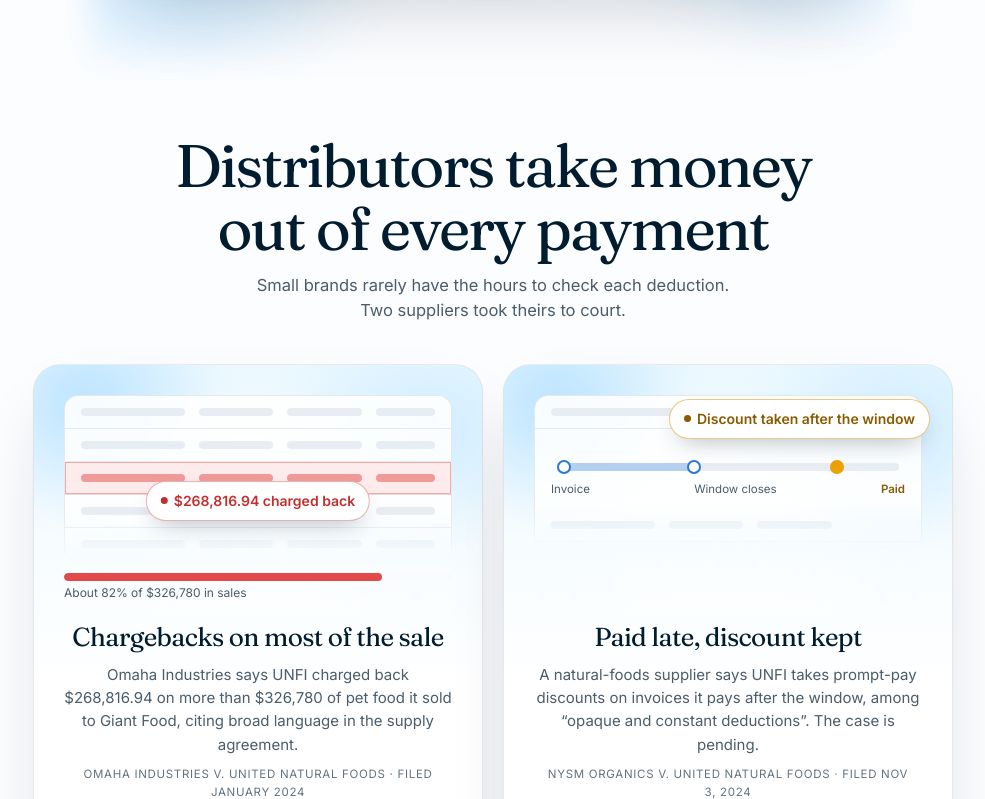
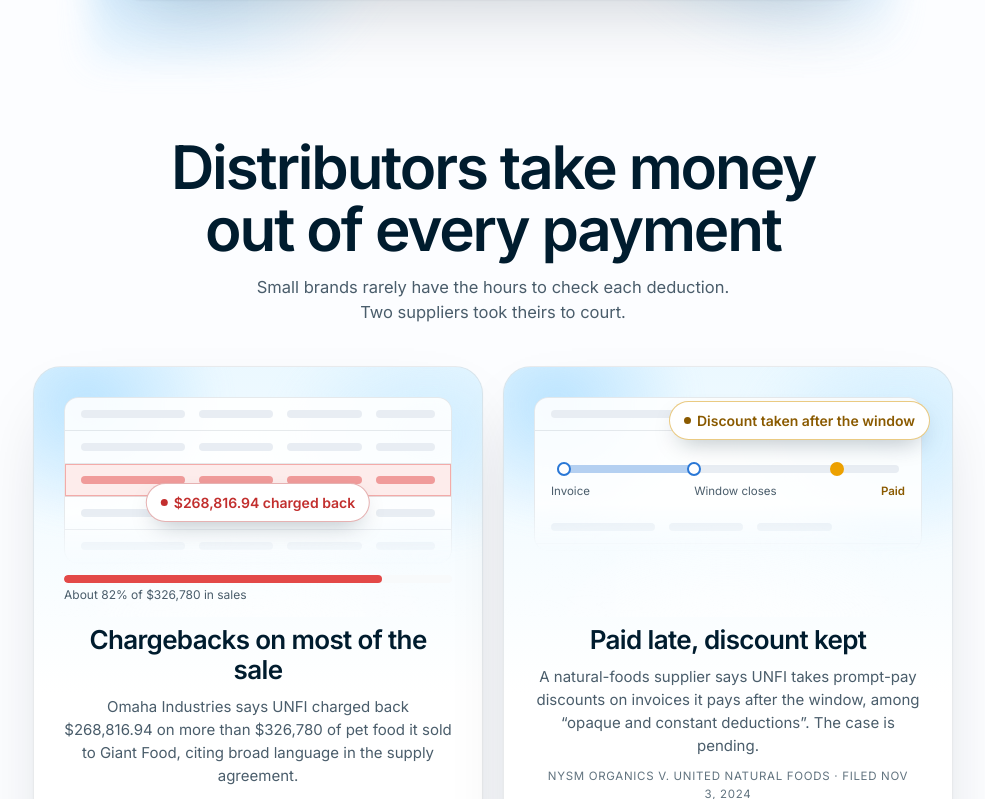
Before and after one commit to devank-yadav/clawback, a Next.js app in the folder web/: page / in a window 1280 px wide. Shown: the part 901-1700 px from the top of the page, without its empty margins (147-1132 px from the left). Built offline with nearby package versions, Linux system fonts and the light colour scheme.

Commit message:
One font: Inter everywhere. Fraunces is no longer loaded; --font-display points at Inter, headlines keep their sizes at weight 600, and the landing's two-line heading wraps cleanly on a phone

```diff
--- a/web/app/(site)/site.css
+++ b/web/app/(site)/site.css
@@ -62,10 +62,10 @@
 
 .st-card, .st-step, .st-form-card { background: var(--card); border: 1px solid var(--line); border-radius: var(--radius-card); box-shadow: 0 1px 2px rgba(0, 28, 46, 0.04); }
 
-/* the cases: billow's "first invoice" row: a centered serif head, then tall soft cards, each with a sky illustration
-   holding a small HTML vignette (faded skeleton, one crisp element, a floating chip), a serif title and a few lines */
+/* the cases: billow's "first invoice" row: a centered headline, then tall soft cards, each with a sky illustration
+   holding a small HTML vignette (faded skeleton, one crisp element, a floating chip), a title and a few lines */
 .st-head.is-center { text-align: center; display: flex; flex-direction: column; align-items: center; gap: 14px; margin-bottom: 40px; }
-.st-head.is-center h2.display { font-size: clamp(34px, 5vw, 60px); font-weight: 400; letter-spacing: -0.035em; line-height: 1.04; max-width: none; }
+.st-head.is-center h2.display { font-size: clamp(34px, 5vw, 60px); font-weight: 600; letter-spacing: -0.035em; line-height: 1.04; max-width: none; }
 .st-head.is-center p { font-size: 16.5px; line-height: 1.55; color: var(--sub); }
 .st-cases { display: grid; grid-template-columns: repeat(2, minmax(0, 1fr)); gap: 20px; max-width: 920px; margin: 0 auto; }
 .st-case { display: flex; flex-direction: column; overflow: hidden; border: 1px solid var(--line); border-radius: var(--radius-frame); background: linear-gradient(180deg, color-mix(in srgb, var(--sky) 55%, var(--card)) 0%, var(--card) 62%); box-shadow: var(--shadow-frame); }
@@ -96,7 +96,7 @@
 .st-vig-tl-labels { display: flex; justify-content: space-between; margin: 4px 16px 10px; font-size: 11.5px; color: var(--sub); }
 .st-vig-tl-labels .is-paid { color: var(--wait-ink); font-weight: 600; }
 .st-case-body { display: flex; flex-direction: column; align-items: center; text-align: center; gap: 10px; padding: 8px 30px 28px; }
-.st-case-body h3.display { font-size: 26px; font-weight: 400; letter-spacing: -0.025em; line-height: 1.15; color: var(--ink); }
+.st-case-body h3.display { font-size: 26px; font-weight: 600; letter-spacing: -0.025em; line-height: 1.15; color: var(--ink); }
 .st-case-body p { font-size: 15px; line-height: 1.55; color: var(--sub); max-width: 32em; }
 .st-case-body .st-case-when { font-size: 11.5px; letter-spacing: 0.06em; text-transform: uppercase; color: var(--faint); }
 .st-fine { text-align: center; }
@@ -164,6 +164,8 @@
 }
 @media (max-width: 720px) {
   .st-top { padding: 10px 16px; gap: 8px; }
+  .st-head.is-center h2.display { text-wrap: balance; }
+  .st-head.is-center h2.display br { display: none; }
   .st-top-links { display: none; }
   .st-top-right { margin-left: auto; }
   .st-top-right .st-btn { padding: 0 12px; min-height: 36px; font-size: 13.5px; }
--- a/web/app/app-pages.css
+++ b/web/app/app-pages.css
@@ -1,6 +1,6 @@
 /* App pages read data: a compact left-aligned header (PageHeader in components/ui/kit.tsx), sans titles, no sky
-   wash, no serif pitch. Fraunces stays on the public site; the run's result heading keeps it, smaller, as a report
-   heading. Loaded last by the console and workspace layouts. */
+   wash, no headline pitch. The public site keeps the large headlines; the run's result heading keeps one, smaller,
+   as a report heading. Loaded last by the console and workspace layouts. */
 
 /* the page header */
 .ph { display: flex; align-items: flex-end; justify-content: space-between; gap: 12px 20px; flex-wrap: wrap; padding: 8px 0 4px; }
--- a/web/app/billow-tools.css
+++ b/web/app/billow-tools.css
@@ -1,8 +1,8 @@
 /* billow.so's design language on the workspace, tool and console pages (Overview and payments, Next month,
    Deal coach, Try a clause, Audit, home, review, approval, activity). Shared parts and tokens: app/billow.css, app/theme.css. */
 
-/* page titles in the display serif, as billow sets its headlines */
-.page-heading h1, .cx-h1 { font-family: var(--font-display); font-weight: 400; letter-spacing: -0.035em; line-height: 1.05; font-size: clamp(32px, 3.6vw, 46px); }
+/* page titles in the headline style (app-pages.css sets the app's own, smaller) */
+.page-heading h1, .cx-h1 { font-family: var(--font-display); font-weight: 600; letter-spacing: -0.035em; line-height: 1.05; font-size: clamp(32px, 3.6vw, 46px); }
 .page-heading .eyebrow { display: inline-flex; align-self: flex-start; padding: 4px 11px; border-radius: 999px; background: var(--card); border: 1px solid var(--line); font-size: 12px; font-weight: 500; letter-spacing: 0; color: var(--ink); margin-bottom: 12px; }
 .page-heading p { font-size: 15px; }
 
--- a/web/app/billow.css
+++ b/web/app/billow.css
@@ -106,14 +106,14 @@
 /* ---------- agents: the run ---------- */
 .fl-pay { flex-direction: column; align-items: center; text-align: center; gap: 14px; padding-top: 18px; }
 .fl-pay-line { font-family: var(--font-display); font-size: clamp(28px, 3.8vw, 44px); letter-spacing: -0.03em; line-height: 1.08; max-width: 18em; text-wrap: balance; }
-.fl-pay-line b { font-weight: 400; color: var(--dispute-ink); }
+.fl-pay-line b { font-weight: 600; color: var(--dispute-ink); }
 .fl-clock { font-size: 12.5px; }
 .sh { border-radius: 22px; border: 1px solid var(--line); box-shadow: none; background: radial-gradient(90% 120% at 0% 0%, color-mix(in srgb, var(--sky) 80%, transparent), transparent 60%), var(--card); }
 .sh.is-working { border-color: color-mix(in srgb, var(--accent) 35%, var(--line)); }
 .sh.is-working::after { background: linear-gradient(100deg, transparent 30%, color-mix(in srgb, var(--sky) 70%, transparent) 50%, transparent 70%); background-size: 250% 100%; }
 .sh.is-waiting { border-color: color-mix(in srgb, var(--wait) 55%, var(--line)); background: radial-gradient(90% 120% at 0% 0%, var(--wait-bg), transparent 60%), var(--card); box-shadow: 0 0 0 4px color-mix(in srgb, var(--wait) 12%, transparent); }
 .sh.is-done { border-color: var(--green-line); background: radial-gradient(90% 120% at 0% 0%, var(--green-bg), transparent 60%), var(--card); }
-.sh h2 { font-family: var(--font-display); font-weight: 400; letter-spacing: -0.03em; font-size: clamp(30px, 3.6vw, 42px); line-height: 1.05; }
+.sh h2 { font-family: var(--font-display); font-weight: 600; letter-spacing: -0.03em; font-size: clamp(30px, 3.6vw, 42px); line-height: 1.05; }
 .sh-step { color: var(--sub); letter-spacing: 0.02em; text-transform: none; font-weight: 500; }
 .fl-meters { gap: 10px; }
 .fl-meter { background: var(--card-2); border-radius: 14px; }
@@ -128,7 +128,7 @@
 /* ---------- agents: the result ---------- */
 .fl-sum { display: flex; flex-direction: column; align-items: center; text-align: center; gap: 16px; padding: 40px 0 6px; background: none; border: 0; }
 .fl-sum-text { display: flex; flex-direction: column; align-items: center; gap: 14px; }
-.fl-sum h1 { font-family: var(--font-display); font-weight: 400; font-size: clamp(34px, 5vw, 60px); letter-spacing: -0.035em; line-height: 1.04; max-width: 15em; text-wrap: balance; }
+.fl-sum h1 { font-family: var(--font-display); font-weight: 600; font-size: clamp(34px, 5vw, 60px); letter-spacing: -0.035em; line-height: 1.04; max-width: 15em; text-wrap: balance; }
 .fl-sum h1 em { font-style: normal; color: var(--faint); display: block; }
 .fl-facts { justify-content: center; }
 .fl-facts span { background: var(--card); border: 1px solid var(--line); border-radius: 999px; padding: 4px 11px; font-size: 12.5px; color: var(--sub); }
--- a/web/app/fonts.ts
+++ b/web/app/fonts.ts
@@ -1,7 +1,6 @@
-import { Fraunces, Inter } from "next/font/google";
+import { Inter } from "next/font/google";
 
-// Inter for every UI word and number; Fraunces (a soft display serif) for page headlines only, through `.display`.
+// One font: Inter for every word and number. Headlines use it too, through `.display` (heavier, tighter).
 export const inter = Inter({ subsets: ["latin"], variable: "--font-inter", display: "swap" });
-export const fraunces = Fraunces({ subsets: ["latin"], variable: "--font-fraunces", axes: ["opsz"], display: "swap" });
 
-export const fontVars = `${inter.variable} ${fraunces.variable}`;
+export const fontVars = inter.variable;
--- a/web/app/theme.css
+++ b/web/app/theme.css
@@ -1,6 +1,6 @@
 /* Clawback's one theme: light and calm, in billow.so's design language (navy ink on near-white, hairline borders,
-   pill buttons, a serif display face for headlines, a sky wash behind the product frame). Both route groups import
-   this last; `html:root` outranks the `:root` blocks in base.css, so these values win in any stylesheet order. */
+   pill buttons, one font (Inter) with heavier, tighter headlines, a sky wash behind the product frame). Both route
+   groups import this last; `html:root` outranks the `:root` blocks in base.css, so these values win in any order. */
 
 html:root {
   color-scheme: light;
@@ -32,7 +32,7 @@
   --radius: 10px; --radius-card: 16px; --radius-frame: 28px;
   --shadow-frame: 0 1px 2px rgba(0, 28, 46, 0.04), 0 30px 70px -28px rgba(0, 28, 46, 0.22);
   --shadow-pop: 0 2px 6px rgba(0, 28, 46, 0.06), 0 16px 40px rgba(0, 28, 46, 0.12);
-  --font-display: var(--font-fraunces), "Iowan Old Style", Georgia, serif;
+  --font-display: var(--font-inter), ui-sans-serif, system-ui, sans-serif;
 
   /* names the workspace screens (app.css, workspace.css) and the Tailwind base use */
   --violet: var(--accent); --violet-soft: var(--accent-soft); --green-soft: var(--green-bg); --amber-soft: var(--amber-bg);
@@ -46,5 +46,5 @@
 ::selection { background: var(--sky); }
 :focus-visible { outline: 2px solid var(--accent); outline-offset: 2px; }
 
-/* the display face: page headlines, the stage title and the result headline only */
-.display { font-family: var(--font-display); font-weight: 400; letter-spacing: -0.035em; line-height: 1.04; font-optical-sizing: auto; }
+/* headlines: the same Inter, heavier and tighter (page headlines, the stage title and the result headline) */
+.display { font-family: var(--font-display); font-weight: 600; letter-spacing: -0.035em; line-height: 1.05; }
--- a/web/components/site/Landing.tsx
+++ b/web/components/site/Landing.tsx
@@ -129,7 +129,7 @@
 
         <section id="problem" className="st-section">
           <div className="st-head is-center">
-            <h2 className="display">Distributors take money<br />out of every payment</h2>
+            <h2 className="display">Distributors take money <br />out of every payment</h2>
             <p>Small brands rarely have the hours to check each deduction.<br />Two suppliers took theirs to court.</p>
           </div>
           <div className="st-cases">
--- a/web/components/ui/kit.tsx
+++ b/web/components/ui/kit.tsx
@@ -12,7 +12,7 @@
   return <span className={`bw-pill ${live ? "is-live" : ""}`}>{children}</span>;
 }
 
-/** A centered page opening: pill, a two-line serif headline, a subline, then whatever actions follow. */
+/** A centered page opening: pill, a two-line headline, a subline, then whatever actions follow. */
 export function PageHero({ pill, title, sub, children, align = "center" }: { pill?: ReactNode; title: ReactNode; sub?: ReactNode; children?: ReactNode; align?: "center" | "left" }) {
   return (
     <header className={`bw-hero is-${align}`}>
@@ -25,7 +25,7 @@
 }
 
 /** An app page's header: a plain title, one line of context when it helps, and the page's actions on the right.
- * App pages read data; the serif hero (PageHero) belongs to the public site. */
+ * App pages read data; the big hero (PageHero) belongs to the public site. */
 export function PageHeader({ title, line, actions }: { title: ReactNode; line?: ReactNode; actions?: ReactNode }) {
   return (
     <header className="ph">
```
Also changed, not shown: 1 other file (tests, documents, lock files or other folders).
